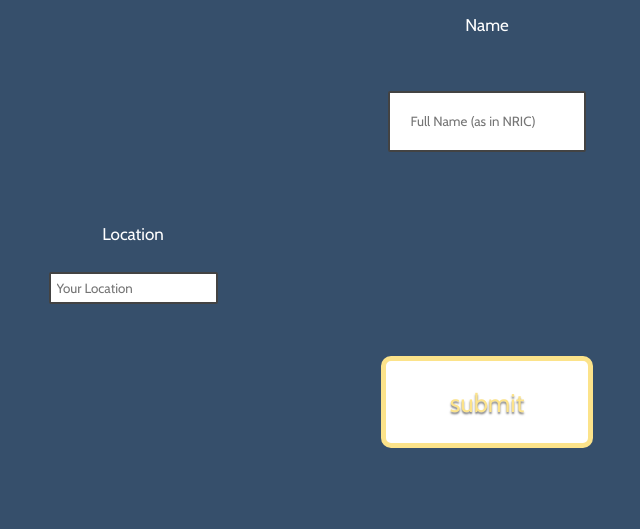
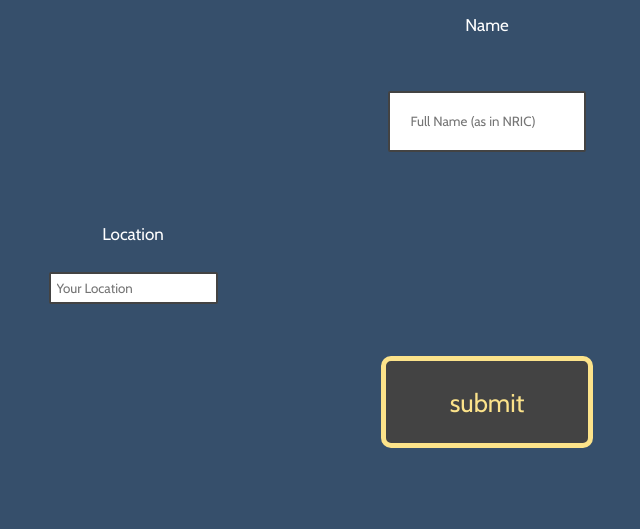
Before and after one commit to code4ny/NYSecure, a Flask app: page /reporting in a window 1280 px wide, with the pointer over the restyled element. Shown: the part 344-873 px from the top of the page, without its empty margins (153-793 px from the left). Run offline with Flask 2, Linux system fonts and the light colour scheme; data that the repository does not hold is empty; some libraries are stand-ins or nearby versions.

Commit message:
restyled submit button

```diff
--- a/app/static/styles.css
+++ b/app/static/styles.css
@@ -55,10 +55,9 @@ input[type="submit"] {
 }
 input[type="submit"]:hover {
   cursor: pointer;
-  background-color: white;
+  background-color: #434343;
   border: 5px solid #fce38a;
   color: #fce38a;
-  text-shadow: 0 2px 2px #00000080;
 }
 .topnav {
   overflow: hidden;
```
